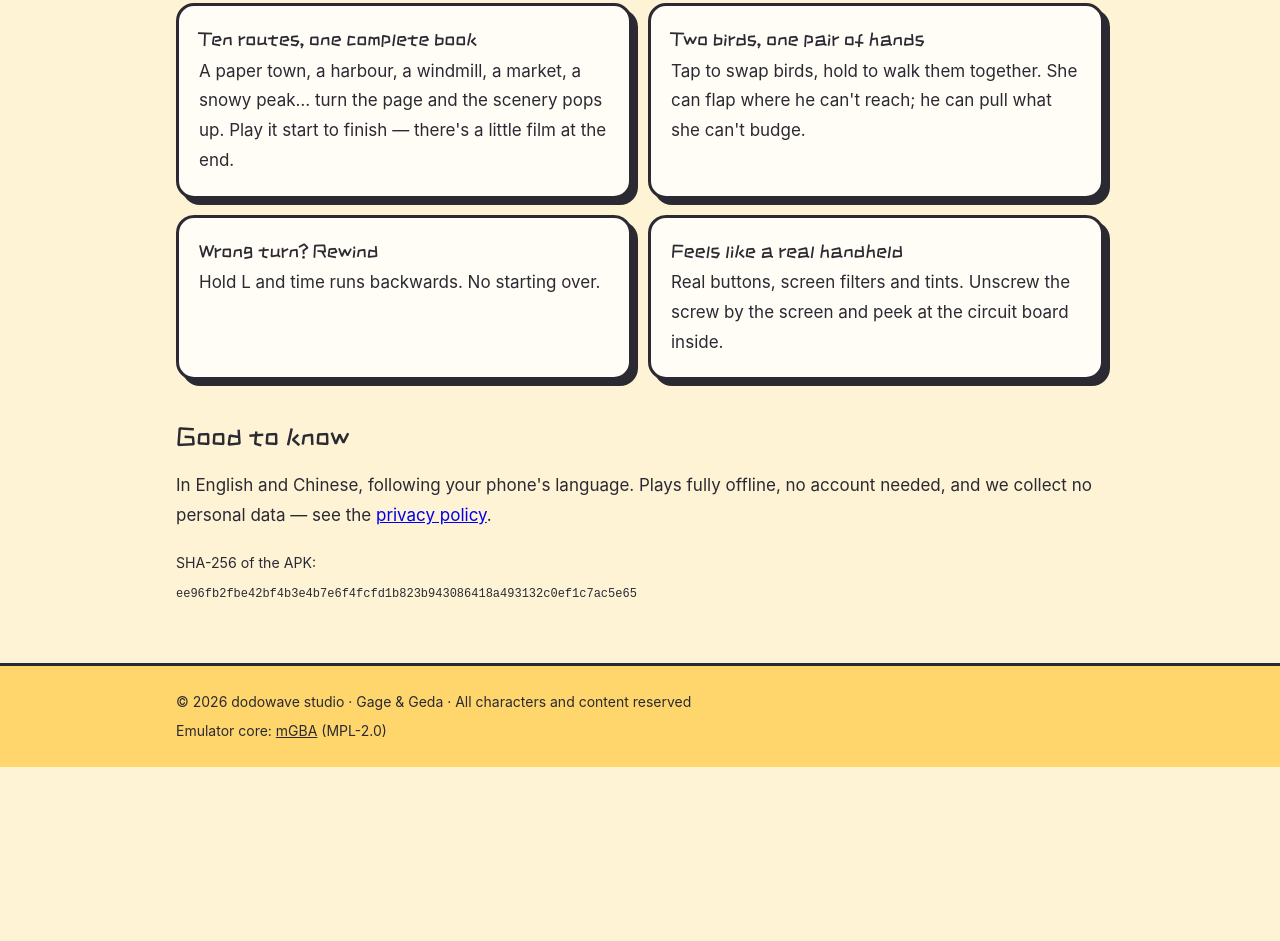
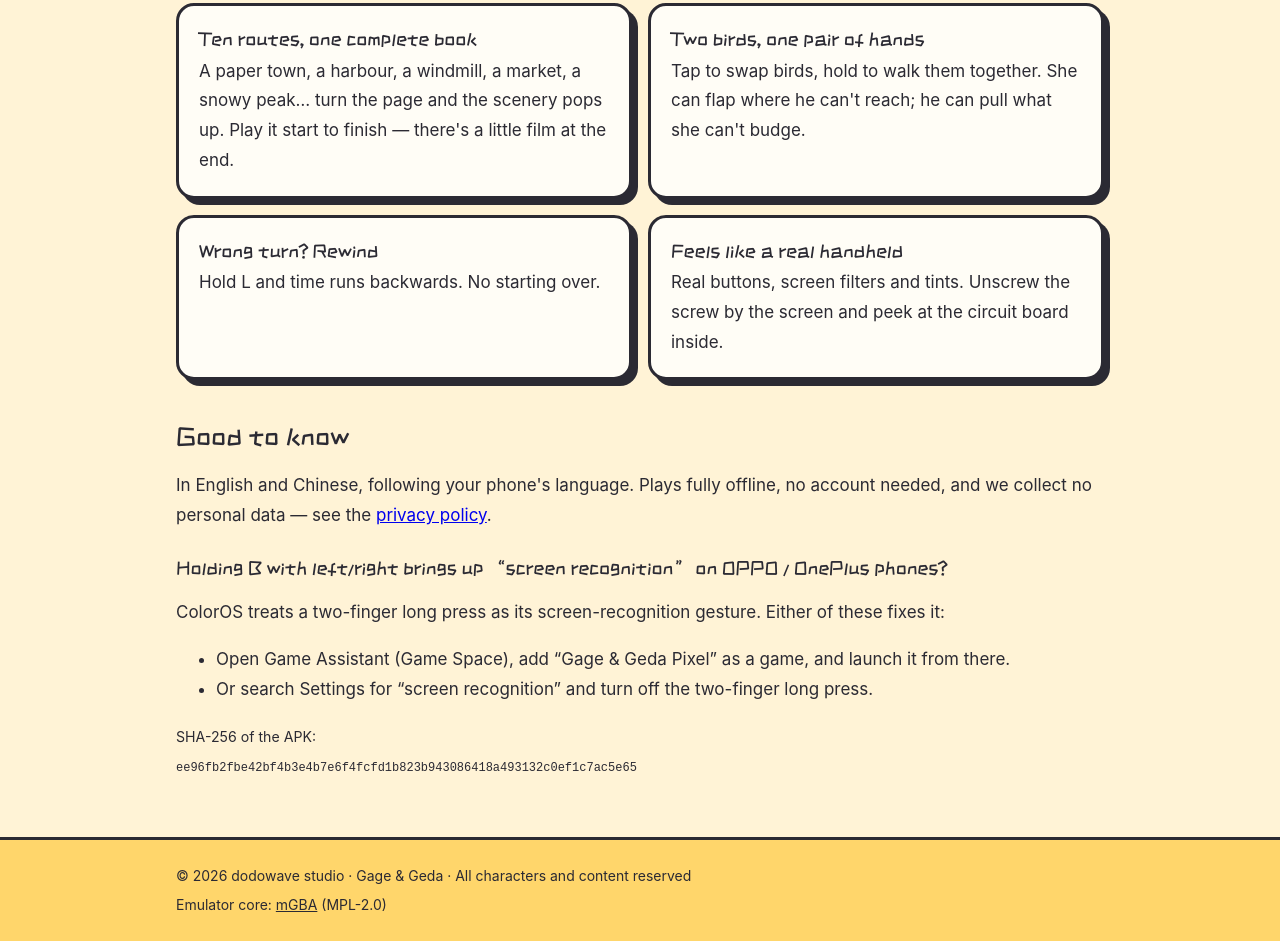
Before and after one commit to igerry/gage-geda-pixel, a plain HTML site: page index.html in a window 1280 px wide. Shown: the part 1308-2249 px from the top of the page. Before the commit the page ends 2075 px from the top, so only its background shows below. Drawn offline with Linux system fonts and the light colour scheme.

Commit message:
Add a tip for the ColorOS screen-recognition gesture
Co-Authored-By: Claude Opus 5.5 <noreply@anthropic.com>

```diff
--- a/index.html
+++ b/index.html
@@ -84,6 +84,11 @@
   <h2 data-l="zh">小提示</h2><h2 data-l="en">Good to know</h2>
   <p data-l="zh">中文、英文两种语言，默认跟随手机。不联网也能玩，不需要注册账号，不收集任何个人数据，详见<a href="https://www.gageandgeda.com/app/pixel/privacy/?lang=zh">隐私政策</a>。</p>
   <p data-l="en">In English and Chinese, following your phone's language. Plays fully offline, no account needed, and we collect no personal data — see the <a href="https://www.gageandgeda.com/app/pixel/privacy/?lang=en">privacy policy</a>.</p>
+  <h3 data-l="zh">按住 B 加左右时，OPPO／一加手机弹出「识屏」？</h3><h3 data-l="en">Holding B with left/right brings up “screen recognition” on OPPO / OnePlus phones?</h3>
+  <p data-l="zh">ColorOS 会把两根手指同时长按当成系统的识屏手势。可以这样解决（任选其一）：</p>
+  <ul data-l="zh"><li>打开「游戏助手」（游戏空间），把「嘎咯像素版」添加为游戏，以后从游戏空间里打开。</li><li>或者在「设置」里搜索「识屏」，关掉「两指长按识屏」。</li></ul>
+  <p data-l="en">ColorOS treats a two-finger long press as its screen-recognition gesture. Either of these fixes it:</p>
+  <ul data-l="en"><li>Open Game Assistant (Game Space), add “Gage &amp; Geda Pixel” as a game, and launch it from there.</li><li>Or search Settings for “screen recognition” and turn off the two-finger long press.</li></ul>
   <p><small><span data-l="zh">APK 的 SHA-256 校验值：</span><span data-l="en">SHA-256 of the APK:</span><br><code class="sum">ee96fb2fbe42bf4b3e4b7e6f4fcfd1b823b943086418a493132c0ef1c7ac5e65</code></small></p>
 </main>
 <footer class="foot"><div class="wrap">
```
Also changed, not shown: 1 other file.
